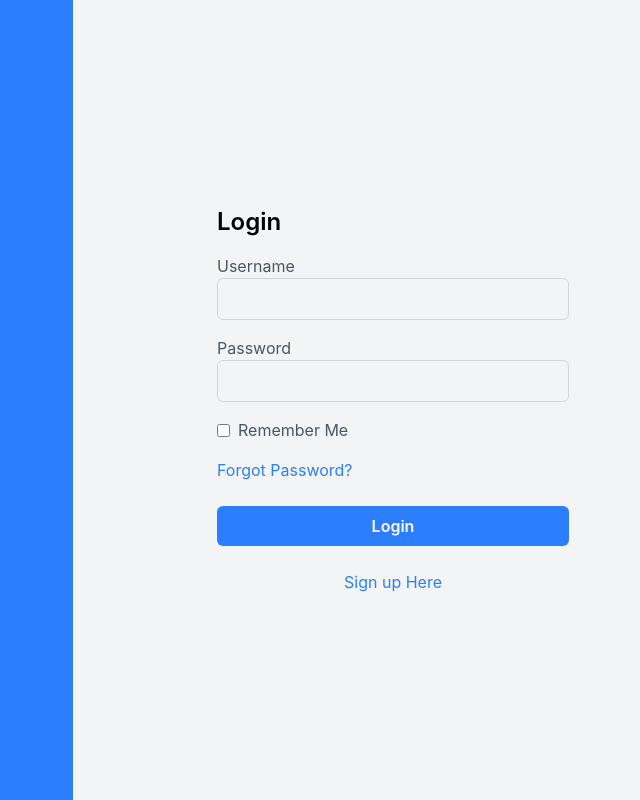
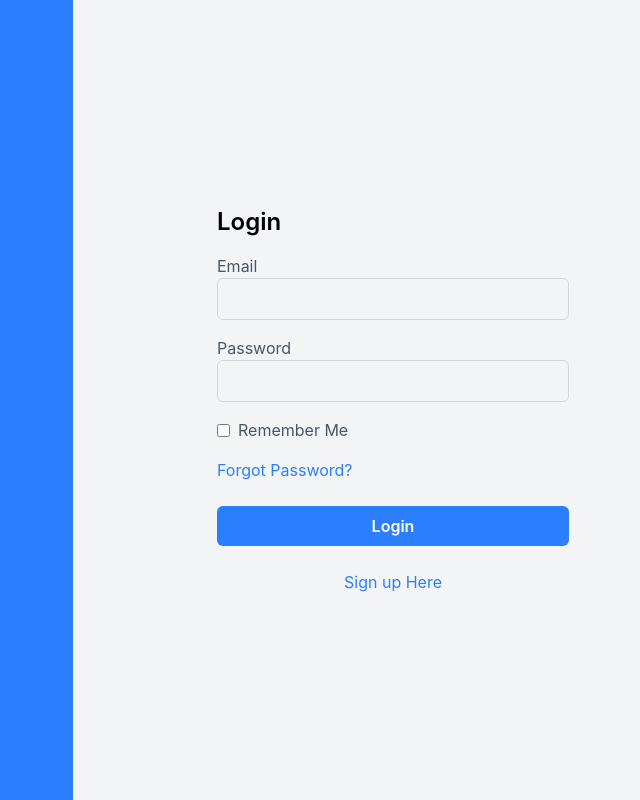
Before and after one commit to rogerxm/admin-shop-vue, a Vue app: page /auth/login in a window 1280 px wide. Shown: the whole page, without its empty margins (567-1207 px from the left). Built offline with nearby package versions, Linux system fonts and the light colour scheme; no server answers; the HTML template or start-up script is replaced by a standard one; what @tanstack/vue-query would draw is missing.

Commit message:
refactor LoginView to use reactive form and update login handling

```diff
--- a/src/modules/auth/views/LoginView.vue
+++ b/src/modules/auth/views/LoginView.vue
@@ -1,31 +1,23 @@
 <template>
   <h1 class="text-2xl font-semibold mb-4">Login</h1>
-  <form action="#" method="POST">
-    <!-- Username Input -->
+  <form @submit.prevent="onLogin">
+    <!-- Email Input -->
     <div class="mb-4">
-      <label for="username" class="block text-gray-600">Username</label>
-      <input
-        type="text"
-        id="username"
-        name="username"
+      <label for="username" class="block text-gray-600">Email</label>
+      <input v-model="form.email" type="text" id="email" name="email"
         class="w-full border border-gray-300 rounded-md py-2 px-3 focus:outline-none focus:border-blue-500"
-        autocomplete="off"
-      />
+        autocomplete="off" />
     </div>
     <!-- Password Input -->
     <div class="mb-4">
       <label for="password" class="block text-gray-600">Password</label>
-      <input
-        type="password"
-        id="password"
-        name="password"
+      <input v-model="form.password" type="password" id="password" name="password"
         class="w-full border border-gray-300 rounded-md py-2 px-3 focus:outline-none focus:border-blue-500"
-        autocomplete="off"
-      />
+        autocomplete="off" />
     </div>
     <!-- Remember Me Checkbox -->
     <div class="mb-4 flex items-center">
-      <input type="checkbox" id="remember" name="remember" class="text-blue-500" />
+      <input v-model="form.rememberMe" type="checkbox" id="remember" name="remember" class="text-blue-500" />
       <label for="remember" class="text-gray-600 ml-2">Remember Me</label>
     </div>
     <!-- Forgot Password Link -->
@@ -33,11 +25,7 @@
       <a href="#" class="hover:underline">Forgot Password?</a>
     </div>
     <!-- Login Button -->
-    <button
-      @click="onLogin"
-      type="button"
-      class="bg-blue-500 hover:bg-blue-600 text-white font-semibold rounded-md py-2 px-4 w-full"
-    >
+    <button type="submit" class="bg-blue-500 hover:bg-blue-600 text-white font-semibold rounded-md py-2 px-4 w-full">
       Login
     </button>
   </form>
@@ -48,18 +36,21 @@
 </template>
 
 <script lang="ts" setup>
+import { useAuthStore } from '@/stores/auth.store';
+import { reactive } from 'vue';
 import { useRouter } from 'vue-router';
 
 const router = useRouter();
+const authStore = useAuthStore()
 
-const onLogin = () => {
-  localStorage.setItem('userId', 'ABC-123');
+const form = reactive({
+  email: '',
+  password: '',
+  rememberMe: false
+})
 
-  const lastPath = localStorage.getItem('lastPath') ?? '/';
-
-  // router.replace({
-  //   // name: 'home',
-  // });
-  router.replace(lastPath);
+const onLogin = async () => {
+  const response = await authStore.login(form.email, form.password)
+  console.log(response)
 };
 </script>
```
